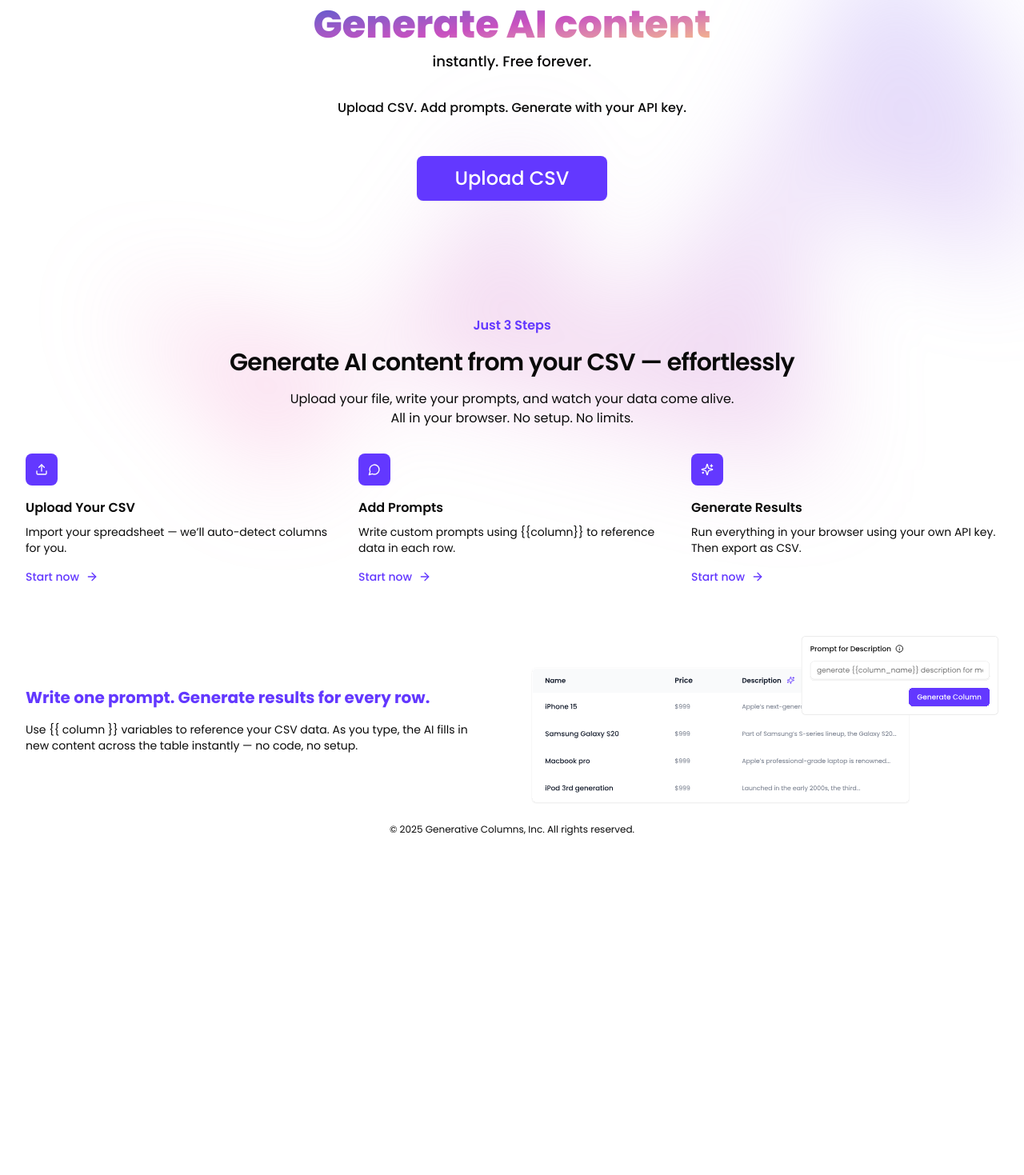
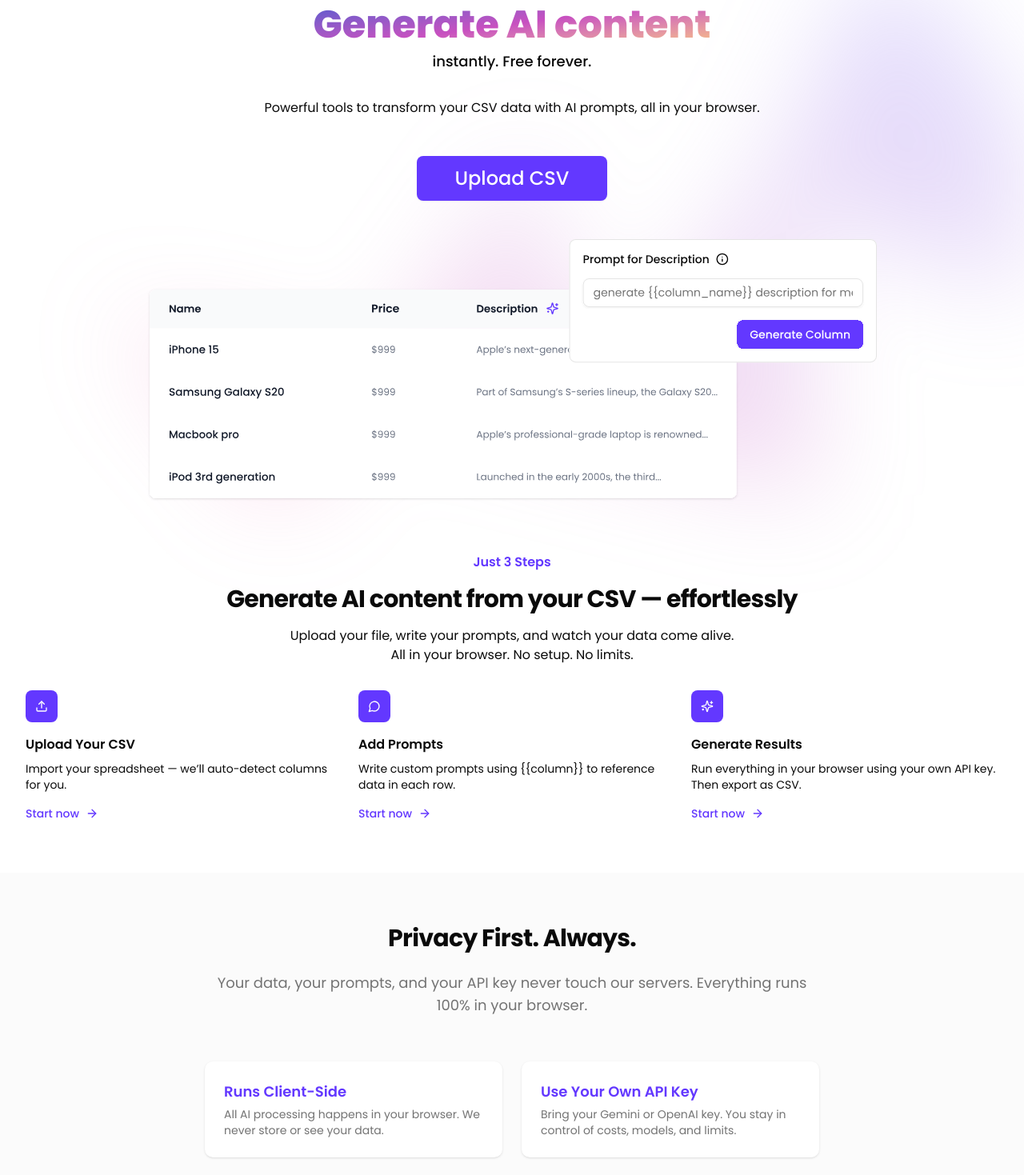
Before and after one commit to boomchanotai/colsgen, a Next.js app: page / in a window 1280 px wide. Shown: the part 121-1590 px from the top of the page at 80% size. Before the commit the page ends 1190 px from the top, so only its background shows below. Built offline with nearby package versions, Linux system fonts and the light colour scheme; a web font is replaced by a local one.

Commit message:
refactor: landing

```diff
--- a/src/components/home/components/hero.tsx
+++ b/src/components/home/components/hero.tsx
@@ -1,11 +1,12 @@
 import { Container } from "@/components/common/container"
 
+import AugTable from "./demo/aug-table"
 import { UploadCsv } from "./upload-csv"
 
 export const Hero = () => {
   return (
     <div className="relative">
-      <Container className="space-y-12 py-8">
+      <Container className="space-y-12">
         <div className="space-y-2 text-center">
           <p className="text-xl font-medium">Upload your CSV. Add prompts.</p>
           <h1 className="text-2xl font-semibold">
@@ -14,13 +15,19 @@ export const Hero = () => {
             </span>{" "}
           </h1>
           <p className="text-lg font-medium">instantly. Free forever.</p>
-          <p className="mt-8 font-medium">
-            Upload CSV. Add prompts. Generate with your API key.
+          <p className="mt-8">
+            Powerful tools to transform your CSV data with AI prompts, all in
+            your browser.
           </p>
         </div>
         <div className="flex flex-col items-center justify-center">
           <UploadCsv />
         </div>
+
+        <div className="mx-auto w-full md:w-3/4">
+          <AugTable />
+        </div>
+
         <div
           aria-hidden="true"
           className="absolute inset-x-0 -top-3 -z-10 transform-gpu overflow-hidden px-36 blur-3xl"
--- /dev/null
+++ b/src/components/home/components/privacy.tsx
@@ -0,0 +1,37 @@
+export const Privacy = () => {
+  return (
+    <section className="bg-muted/40 py-16">
+      <div className="container mx-auto max-w-3xl space-y-6 px-8 text-center md:px-0">
+        <h2 className="text-3xl font-bold tracking-tight">
+          Privacy First. Always.
+        </h2>
+        <p className="text-muted-foreground text-lg">
+          Your data, your prompts, and your API key never touch our servers.
+          Everything runs 100% in your browser.
+        </p>
+
+        <div className="grid grid-cols-1 gap-6 pt-8 text-left sm:grid-cols-2">
+          <div className="bg-background rounded-lg p-6 shadow">
+            <h3 className="text-primary mb-1 text-lg font-semibold">
+              Runs Client-Side
+            </h3>
+            <p className="text-muted-foreground text-sm">
+              All AI processing happens in your browser. We never store or see
+              your data.
+            </p>
+          </div>
+
+          <div className="bg-background rounded-lg p-6 shadow">
+            <h3 className="text-primary mb-1 text-lg font-semibold">
+              Use Your Own API Key
+            </h3>
+            <p className="text-muted-foreground text-sm">
+              Bring your Gemini or OpenAI key. You stay in control of costs,
+              models, and limits.
+            </p>
+          </div>
+        </div>
+      </div>
+    </section>
+  )
+}
--- a/src/components/home/components/features/index.tsx
+++ b/src/components/home/components/steps/index.tsx
@@ -4,15 +4,15 @@ import { Container } from "@/components/common/container"
 
 import { FeatureCard } from "./feature-card"
 
-export const Features = () => {
+export const Steps = () => {
   return (
     <Container className="space-y-8">
       <div className="space-y-4 text-center">
         <h2 className="text-primary font-semibold">Just 3 Steps</h2>
-        <p className="text-3xl font-semibold tracking-tight text-balance">
+        <p className="text-2xl font-bold tracking-tight text-balance md:text-3xl">
           Generate AI content from your CSV — effortlessly
         </p>
-        <p>
+        <p className="text-sm md:text-base">
           Upload your file, write your prompts, and watch your data come alive.{" "}
           <br />
           All in your browser. No setup. No limits.
@@ -23,19 +23,19 @@ export const Features = () => {
           title="Upload Your CSV"
           icon={<Upload className="size-4" />}
           description="Import your spreadsheet — we’ll auto-detect columns for you."
-          link="#"
+          link="/generative"
         />
         <FeatureCard
           title="Add Prompts"
           icon={<MessageCircle className="size-4" />}
           description="Write custom prompts using {{column}} to reference data in each row."
-          link="#"
+          link="/generative"
         />
         <FeatureCard
           title="Generate Results"
           icon={<Sparkles className="size-4" />}
           description="Run everything in your browser using your own API key. Then export as CSV."
-          link="#"
+          link="/generative"
         />
       </div>
     </Container>
--- a/src/components/home/index.tsx
+++ b/src/components/home/index.tsx
@@ -1,13 +1,14 @@
 import { Demo } from "./components/demo"
-import { Features } from "./components/features"
 import { Hero } from "./components/hero"
+import { Privacy } from "./components/privacy"
+import { Steps } from "./components/steps"
 
 export const Home = () => {
   return (
-    <div className="space-y-16">
+    <div className="space-y-16 py-8">
       <Hero />
-      <Features />
-      {/* <Pricing /> */}
+      <Steps />
+      <Privacy />
       <Demo />
     </div>
   )
```
Also changed, not shown: src/components/home/components/steps/feature-card.tsx (renamed from src/components/home/components/features/feature-card.tsx).
